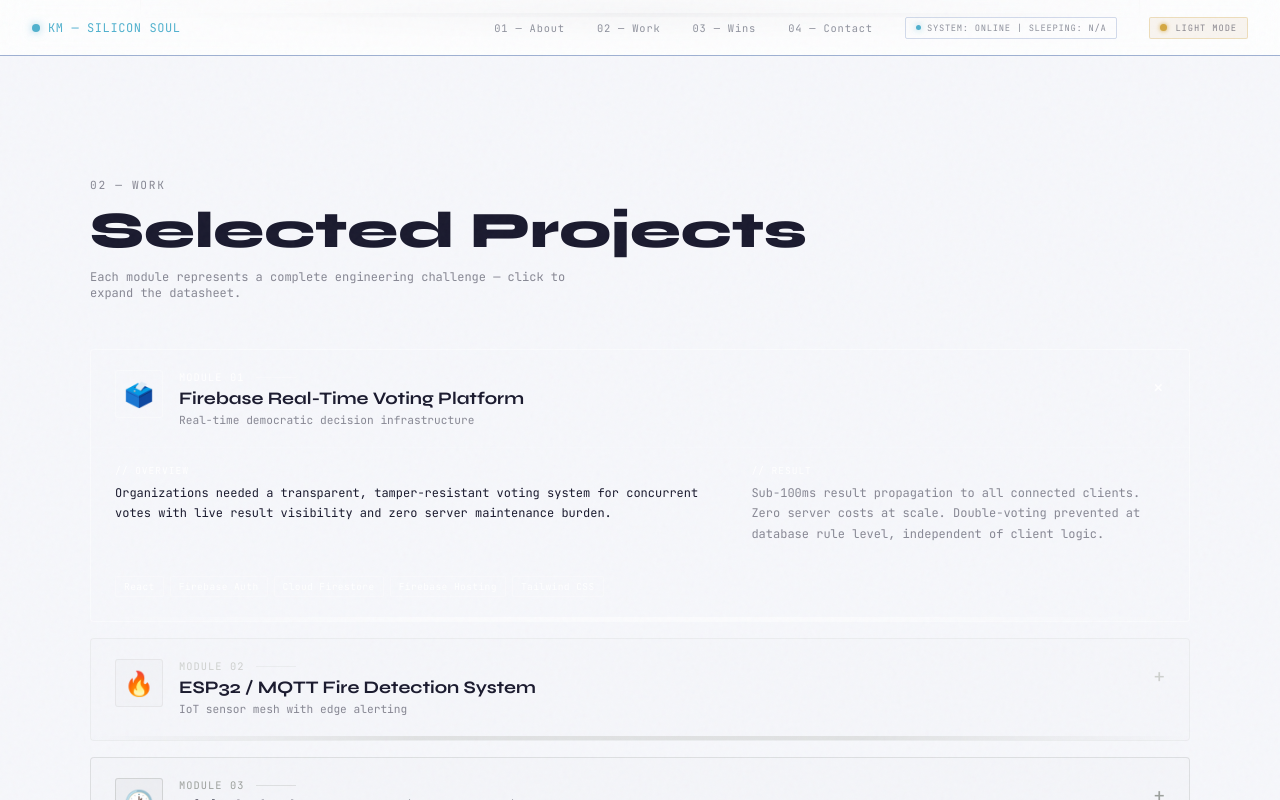
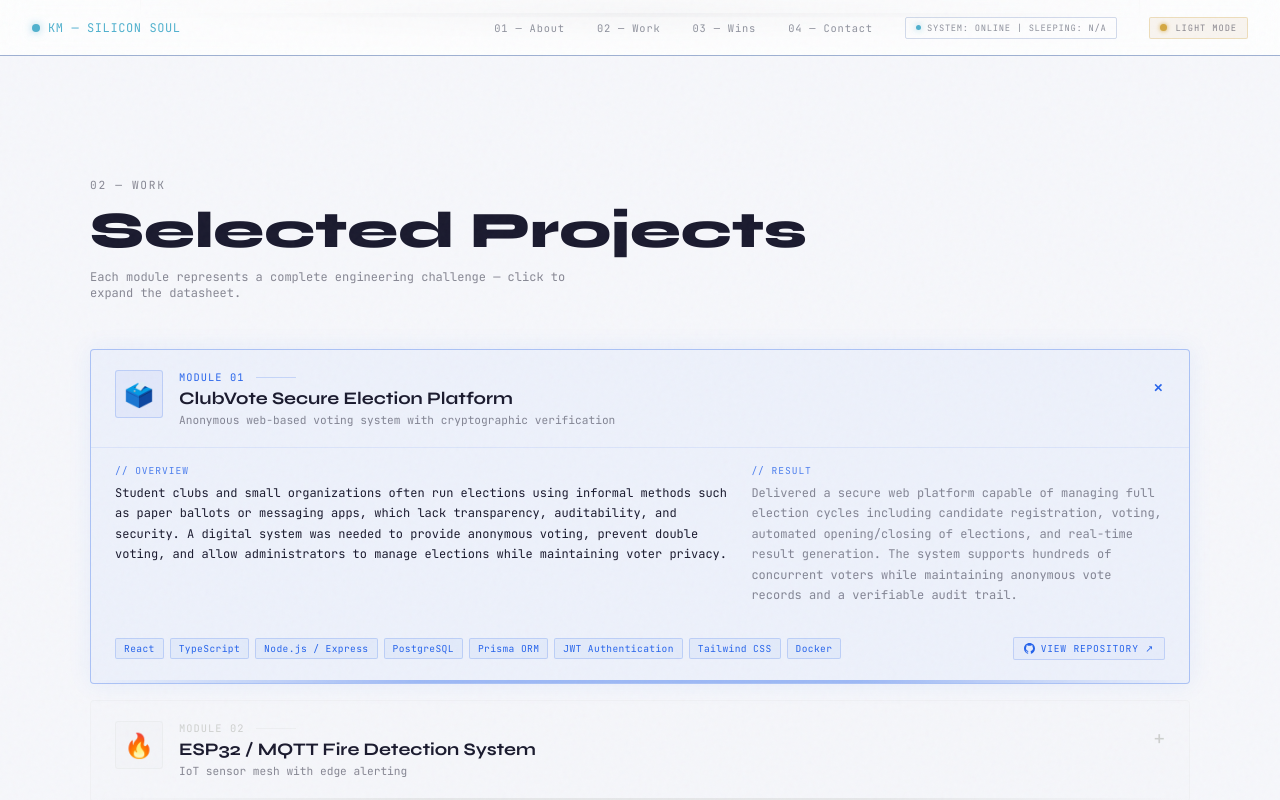
Before and after one commit to kilavi-musyoki/portfolio-1i, a React (Vite) app: page / in a window 1280 px wide. Both pictures are taken after a click on the element 640 px from the left and 2080 px from the top of the page. Shown: the part 1680-2480 px from the top of the page. Built offline with nearby package versions, Linux system fonts and the light colour scheme; no server answers.

Commit message:
Update Projects.jsx

```diff
--- a/src/sections/Projects.jsx
+++ b/src/sections/Projects.jsx
@@ -5,15 +5,20 @@ const PROJECTS = [
     {
         id: 'p1',
         number: '01',
-        title: 'Firebase Real-Time Voting Platform',
-        subtitle: 'Real-time democratic decision infrastructure',
-        problem: 'Organizations needed a transparent, tamper-resistant voting system for concurrent votes with live result visibility and zero server maintenance burden.',
-        approach: 'Serverless React SPA backed by Cloud Firestore with security rules enforcing one-vote-per-authenticated-user. Real-time listeners propagate vote counts without polling. Firebase Auth for session management; Firestore transactions prevent race conditions.',
-        outcome: 'Sub-100ms result propagation to all connected clients. Zero server costs at scale. Double-voting prevented at database rule level, independent of client logic.',
-        lessons: 'Firestore security rules are Turing-complete but tricky — early iterations had a race condition during simultaneous votes requiring transactional write pattern. Client-side validation is never a substitute for server-side rule enforcement.',
-        stack: ['React', 'Firebase Auth', 'Cloud Firestore', 'Firebase Hosting', 'Tailwind CSS'],
-        color: '#ffffff',
+        title: 'ClubVote Secure Election Platform',
+        subtitle: 'Anonymous web-based voting system with cryptographic verification',
+        problem:
+            'Student clubs and small organizations often run elections using informal methods such as paper ballots or messaging apps, which lack transparency, auditability, and security. A digital system was needed to provide anonymous voting, prevent double voting, and allow administrators to manage elections while maintaining voter privacy.',
+        approach:
+            'Designed a full-stack election platform using a React + TypeScript frontend and a Node.js/Express backend with PostgreSQL. Authentication is handled using JWT with bcrypt password hashing. Votes are stored anonymously and protected using a cryptographic hash chain to guarantee vote integrity. Prisma ORM manages relational data models for users, elections, positions, and votes. Automated election scheduling is implemented with cron jobs, while Puppeteer generates official PDF election reports. Role-based access control allows Super Admins, Club Admins, Candidates, and Voters to interact with the system securely.',
+        outcome:
+            'Delivered a secure web platform capable of managing full election cycles including candidate registration, voting, automated opening/closing of elections, and real-time result generation. The system supports hundreds of concurrent voters while maintaining anonymous vote records and a verifiable audit trail.',
+        lessons:
+            'Separating voter identity from vote data was essential for anonymity while still preventing double voting. Implementing a cryptographic hash chain provided an auditable vote sequence but required careful transaction handling to maintain consistency. Strict TypeScript typing across frontend and backend significantly reduced runtime errors during development.',
+        stack: ['React', 'TypeScript', 'Node.js / Express', 'PostgreSQL', 'Prisma ORM', 'JWT Authentication', 'Tailwind CSS', 'Docker'],
+        color: '#2563eb',
         icon: '🗳️',
+        repo: 'https://github.com/kilavi-musyoki/voting-website.git',
     },
     {
         id: 'p2',
@@ -27,6 +32,7 @@ const PROJECTS = [
         stack: ['ESP32 (C++)', 'FreeRTOS', 'MQ-2 / DHT22', 'MQTT / Mosquitto', 'Node-RED', 'Telegram Bot API'],
         color: '#ced0ce',
         icon: '🔥',
+        repo: null,
     },
     {
         id: 'p3',
@@ -36,10 +42,11 @@ const PROJECTS = [
         problem: 'Embedded display systems operating on 24-hour BCD time need 12-hour format output for user interfaces — including AM/PM detection, tens-digit rollover, and midnight/noon edge cases — all without a microcontroller.',
         approach: 'Combinational and sequential digital logic using comparators, BCD decoders, flip-flops, and a multiplexer network. Tens-of-hours digit conditionally suppressed for hours 01–09. Dedicated comparator block for 12:xx AM/PM toggling; second comparator for 00:xx → 12:xx midnight remapping. Full circuit built and exhaustively simulated in Logisim Evolution with 1,440 test vectors.',
         outcome: 'Verified functional correctness across all 1,440 daily minute-states. All edge cases handled without glitching or invalid BCD output.',
-        lessons: 'Midnight/noon conversions require separate comparator branches — one threshold comparator can\'t differentiate both. BCD addition overflow must be corrected explicitly; binary adders produce values above 9 without a correction stage.',
+        lessons: "Midnight/noon conversions require separate comparator branches — one threshold comparator can't differentiate both. BCD addition overflow must be corrected explicitly; binary adders produce values above 9 without a correction stage.",
         stack: ['Logisim Evolution', 'BCD Logic', 'Combinational Circuits', 'Flip-Flops', 'Comparators', 'MUX/DEMUX'],
         color: '#9ca09c',
         icon: '🕐',
+        repo: 'https://github.com/kilavi-musyoki/digital-clock-with-logism.git',
     },
     {
         id: 'p4',
@@ -53,6 +60,7 @@ const PROJECTS = [
         stack: ['AVR Microcontroller (C)', 'PIR Sensor', 'LDR', 'DHT22', 'DS3231 RTC', '16×2 LCD', 'Servo', 'Relay'],
         color: '#6b716b',
         icon: '🏠',
+        repo: null,
     },
     {
         id: 'p5',
@@ -66,14 +74,76 @@ const PROJECTS = [
         stack: ['Keysight ADS', 'Momentum EM Solver', 'LineCalc', 'MATLAB', 'S-parameter Analysis'],
         color: '#394139',
         icon: '📡',
+        repo: null,
+    },
+    {
+        id: 'p6',
+        number: '06',
+        title: 'LinkUp Notes — Secure Android Notes App',
+        subtitle: 'Offline-first notes with AES-256 encryption & biometric lock',
+        problem: 'Most note-taking apps either lack meaningful security or require cloud connectivity, exposing sensitive personal notes to data breaches or loss of access offline. A fully local solution was needed with hardware-backed encryption and zero-trust access control at both app and note level.',
+        approach: 'Built with Kotlin and Jetpack Compose following MVVM architecture. AES-256-GCM encryption is backed by Android Keystore hardware keys; notes are encrypted before hitting the Room/SQLite layer. Biometric authentication (fingerprint/face with PIN fallback) gates app entry with configurable auto-lock timeouts. Individual notes can be independently locked. A rich text editor with formatting toolbar, tag-based organization, full-text search, and undo/redo round out the feature set. Export to TXT, Markdown, and PDF is supported via FileProvider sharing.',
+        outcome: 'Fully functional offline notes app with hardware-backed encryption, per-note locking, multi-select bulk actions, auto-save, crash recovery, and a 30-day soft-delete trash system. All security layers operate without any network dependency.',
+        lessons: 'Note-level locking required careful separation between the biometric prompt lifecycle and Compose recomposition — tightly coupling them caused the auth dialog to dismiss unexpectedly on rotation. Android Keystore key invalidation on biometric enrollment changes also needed explicit handling to avoid silent decryption failures.',
+        stack: ['Kotlin', 'Jetpack Compose', 'Material 3', 'Room / SQLite', 'AES-256-GCM', 'Android Keystore', 'AndroidX Biometric', 'Kotlin Coroutines'],
+        color: '#16a34a',
+        icon: '🔐',
+        repo: 'https://github.com/kilavi-musyoki/notes-app.git',
     },
 ];
 
-const ProjectCard = ({ project, isDark, isExpanded, onToggle }) => {
+const RepoLink = ({ url, color }) => {
+    if (!url) return null;
+    return (
+        <a
+            href={url}
+            target="_blank"
+            rel="noopener noreferrer"
+            onClick={(e) => e.stopPropagation()}
+            style={{
+                display: 'inline-flex',
+                alignItems: 'center',
+                gap: '6px',
+                fontFamily: 'JetBrains Mono',
+                fontSize: '0.6rem',
+                color: color,
+                textDecoration: 'none',
+                padding: '4px 10px',
+                border: `1px solid ${color}33`,
+                borderRadius: '2px',
+                background: `${color}08`,
+                letterSpacing: '0.08em',
+                transition: 'all 0.2s ease',
+            }}
+            onMouseEnter={(e) => {
+                e.currentTarget.style.background = `${color}18`;
+                e.currentTarget.style.borderColor = `${color}66`;
+            }}
+            onMouseLeave={(e) => {
+                e.currentTarget.style.background = `${color}08`;
+                e.currentTarget.style.borderColor = `${color}33`;
+            }}
+        >
+            {/* GitHub SVG icon */}
+            <svg width="11" height="11" viewBox="0 0 24 24" fill="currentColor">
+                <path d="M12 0C5.37 0 0 5.37 0 12c0 5.3 3.438 9.8 8.205 11.385.6.113.82-.258.82-.577 0-.285-.01-1.04-.015-2.04-3.338.724-4.042-1.61-4.042-1.61-.546-1.387-1.333-1.756-1.333-1.756-1.089-.745.083-.729.083-.729 1.205.084 1.839 1.237 1.839 1.237 1.07 1.834 2.807 1.304 3.492.997.107-.775.418-1.305.762-1.604-2.665-.305-5.467-1.334-5.467-5.931 0-1.311.469-2.381 1.236-3.221-.124-.303-.535-1.524.117-3.176 0 0 1.008-.322 3.301 1.23A11.509 11.509 0 0112 5.803c1.02.005 2.047.138 3.006.404 2.291-1.552 3.297-1.23 3.297-1.23.653 1.653.242 2.874.118 3.176.77.84 1.235 1.911 1.235 3.221 0 4.609-2.807 5.624-5.479 5.921.43.372.823 1.102.823 2.222 0 1.606-.015 2.898-.015 3.293 0 .322.216.694.825.576C20.565 21.795 24 17.295 24 12c0-6.63-5.37-12-12-12z"/>
+            </svg>
+            VIEW REPOSITORY ↗
+        </a>
+    );
+};
+
+const ProjectCard = ({ project, isDark, isExpanded, onToggle, isLast }) => {
     const textColor = isDark ? '#ced0ce' : '#1A1A2E';
     const dimColor = isDark ? 'rgba(156,160,156,0.9)' : 'rgba(26,26,46,0.5)';
-    const borderColor = isDark ? `${project.color}33` : `${project.color}44`;
-    const bgCard = isDark ? `${project.color}08` : `${project.color}06`;
+
+    // Last card gets a more muted, faded treatment but still visible
+    const opacity = isLast ? 0.72 : 1;
+    const borderOpacity = isLast ? '1a' : (isExpanded ? '55' : '22');
+    const bgOpacity = isLast ? '05' : (isExpanded ? '0a' : '06');
+
+    const borderColor = `${project.color}${borderOpacity}`;
+    const bgCard = `${project.color}${bgOpacity}`;
 
     return (
         <motion.div
@@ -84,14 +154,16 @@ const ProjectCard = ({ project, isDark, isExpanded, onToggle }) => {
             transition={{ duration: 0.5 }}
             className="pcb-card"
             style={{
-                border: `1px solid ${isExpanded ? project.color + '77' : borderColor}`,
-                background: isExpanded ? `${project.color}0c` : bgCard,
+                border: `1px solid ${borderColor}`,
+                background: isExpanded ? `${project.color}0a` : bgCard,
                 borderRadius: '4px',
                 overflow: 'hidden',
                 cursor: 'pointer',
-                boxShadow: isExpanded ? `0 0 30px ${project.color}20` : 'none',
+                opacity: opacity,
+                boxShadow: isExpanded ? `0 0 24px ${project.color}14` : 'none',
                 transition: 'all 0.3s ease',
             }}
+            whileHover={{ opacity: isLast ? 0.92 : 1 }}
             onClick={onToggle}
         >
             {/* Card header */}
@@ -106,9 +178,9 @@ const ProjectCard = ({ project, isDark, isExpanded, onToggle }) => {
                     {/* Module icon */}
                     <div style={{
                         width: '48px', height: '48px', flexShrink: 0,
-                        border: `1px solid ${project.color}55`,
+                        border: `1px solid ${project.color}33`,
                         borderRadius: '3px',
-                        background: `${project.color}12`,
+                        background: `${project.color}0e`,
                         display: 'flex', alignItems: 'center', justifyContent: 'center',
                         fontSize: '1.5rem',
                     }}>
@@ -116,10 +188,10 @@ const ProjectCard = ({ project, isDark, isExpanded, onToggle }) => {
                     </div>
                     <div style={{ flex: 1 }}>
                         <div style={{ display: 'flex', alignItems: 'center', gap: '12px', marginBottom: '4px' }}>
-                            <span style={{ fontFamily: 'JetBrains Mono', fontSize: '0.65rem', color: project.color, letterSpacing: '0.1em' }}>
+                            <span style={{ fontFamily: 'JetBrains Mono', fontSize: '0.65rem', color: project.color, letterSpacing: '0.1em', opacity: isLast ? 0.7 : 1 }}>
                                 MODULE {project.number}
                             </span>
-                            <div style={{ width: '40px', height: '1px', background: `${project.color}44` }} />
+                            <div style={{ width: '40px', height: '1px', background: `${project.color}33` }} />
                         </div>
                         <h3 style={{ fontFamily: 'Syne, sans-serif', fontWeight: 700, fontSize: '1.1rem', color: textColor, marginBottom: '4px' }}>
                             {project.title}
@@ -134,13 +206,13 @@ const ProjectCard = ({ project, isDark, isExpanded, onToggle }) => {
                 <motion.div
                     animate={{ rotate: isExpanded ? 45 : 0 }}
                     transition={{ duration: 0.3 }}
-                    style={{ color: project.color, fontSize: '1.2rem', flexShrink: 0, marginTop: '4px' }}
+                    style={{ color: project.color, fontSize: '1.2rem', flexShrink: 0, marginTop: '4px', opacity: isLast ? 0.6 : 1 }}
                 >
                     +
                 </motion.div>
             </div>
 
-                    {/* Expanded content (shortened copy) */}
+            {/* Expanded content */}
             <AnimatePresence>
                 {isExpanded && (
                     <motion.div
@@ -153,14 +225,14 @@ const ProjectCard = ({ project, isDark, isExpanded, onToggle }) => {
                     >
                         <div style={{
                             padding: '0 24px 20px',
-                            borderTop: `1px solid ${project.color}22`,
+                            borderTop: `1px solid ${project.color}18`,
                             paddingTop: '16px',
                             display: 'grid',
                             gridTemplateColumns: 'minmax(0, 1.5fr) minmax(0, 1fr)',
                             gap: '16px',
                         }}>
                             <div>
-                                <div style={{ fontFamily: 'JetBrains Mono', fontSize: '0.6rem', color: project.color, letterSpacing: '0.1em', marginBottom: '6px' }}>
+                                <div style={{ fontFamily: 'JetBrains Mono', fontSize: '0.6rem', color: project.color, letterSpacing: '0.1em', marginBottom: '6px', opacity: 0.8 }}>
                                     // OVERVIEW
                                 </div>
                                 <p style={{ fontFamily: 'JetBrains Mono', fontSize: '0.75rem', color: textColor, lineHeight: 1.7 }}>
@@ -168,7 +240,7 @@ const ProjectCard = ({ project, isDark, isExpanded, onToggle }) => {
                                 </p>
                             </div>
                             <div>
-                                <div style={{ fontFamily: 'JetBrains Mono', fontSize: '0.6rem', color: project.color, letterSpacing: '0.1em', marginBottom: '6px' }}>
+                                <div style={{ fontFamily: 'JetBrains Mono', fontSize: '0.6rem', color: project.color, letterSpacing: '0.1em', marginBottom: '6px', opacity: 0.8 }}>
                                     // RESULT
                                 </div>
                                 <p style={{ fontFamily: 'JetBrains Mono', fontSize: '0.75rem', color: dimColor, lineHeight: 1.7 }}>
@@ -177,31 +249,34 @@ const ProjectCard = ({ project, isDark, isExpanded, onToggle }) => {
                             </div>
                         </div>
 
-                        {/* Stack tags */}
-                        <div style={{ padding: '12px 24px 20px', display: 'flex', flexWrap: 'wrap', gap: '6px' }}>
+                        {/* Stack tags + repo link row */}
+                        <div style={{ padding: '12px 24px 20px', display: 'flex', flexWrap: 'wrap', gap: '6px', alignItems: 'center', justifyContent: 'space-between' }}>
+                            <div style={{ display: 'flex', flexWrap: 'wrap', gap: '6px' }}>
                                 {project.stack.map((tech) => (
                                     <span key={tech} style={{
                                         fontFamily: 'JetBrains Mono',
                                         fontSize: '0.6rem',
                                         padding: '3px 8px',
-                                    border: `1px solid ${project.color}44`,
+                                        border: `1px solid ${project.color}33`,
                                         borderRadius: '2px',
                                         color: project.color,
-                                    background: `${project.color}10`,
+                                        background: `${project.color}0c`,
                                         letterSpacing: '0.04em',
                                     }}>
                                         {tech}
                                     </span>
                                 ))}
                             </div>
+                            <RepoLink url={project.repo} color={project.color} />
+                        </div>
                     </motion.div>
                 )}
             </AnimatePresence>
 
-            {/* PCB slot connector strip at bottom */}
+            {/* PCB connector strip */}
             <div style={{
-                height: '4px',
-                background: `linear-gradient(90deg, ${project.color}00 0%, ${project.color}88 30%, ${project.color}88 70%, ${project.color}00 100%)`,
+                height: '3px',
+                background: `linear-gradient(90deg, ${project.color}00 0%, ${project.color}${isLast ? '44' : '66'} 30%, ${project.color}${isLast ? '44' : '66'} 70%, ${project.color}00 100%)`,
             }} />
         </motion.div>
     );
@@ -233,12 +308,13 @@ const Projects = ({ isDark }) => {
                 </motion.div>
 
                 <div style={{ display: 'flex', flexDirection: 'column', gap: '16px' }}>
-                    {PROJECTS.map((project) => (
+                    {PROJECTS.map((project, index) => (
                         <ProjectCard
                             key={project.id}
                             project={project}
                             isDark={isDark}
                             isExpanded={expandedId === project.id}
+                            isLast={index === PROJECTS.length - 1}
                             onToggle={() => setExpandedId(expandedId === project.id ? null : project.id)}
                         />
                     ))}
```
Lines whose indentation alone changed are shown as unchanged.
